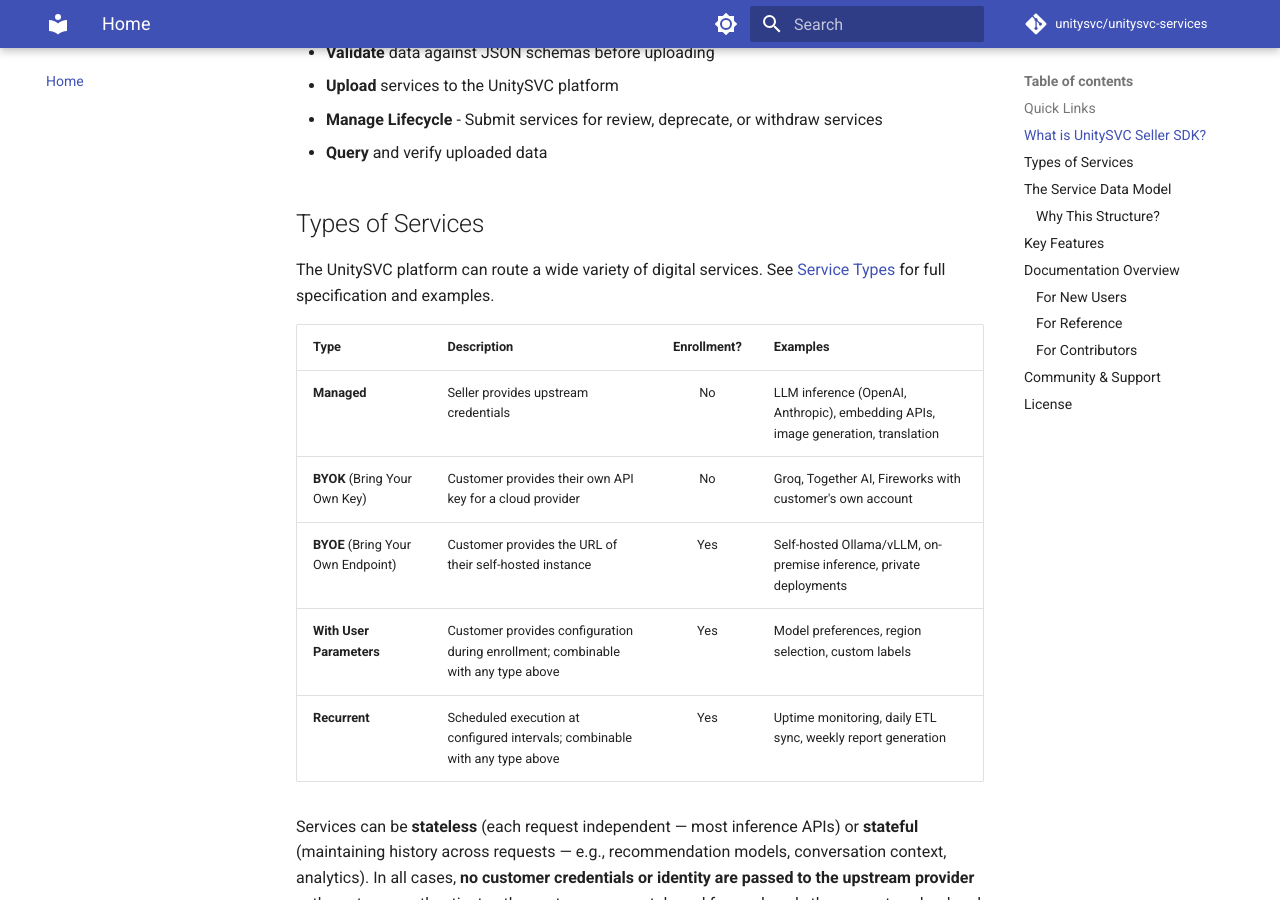
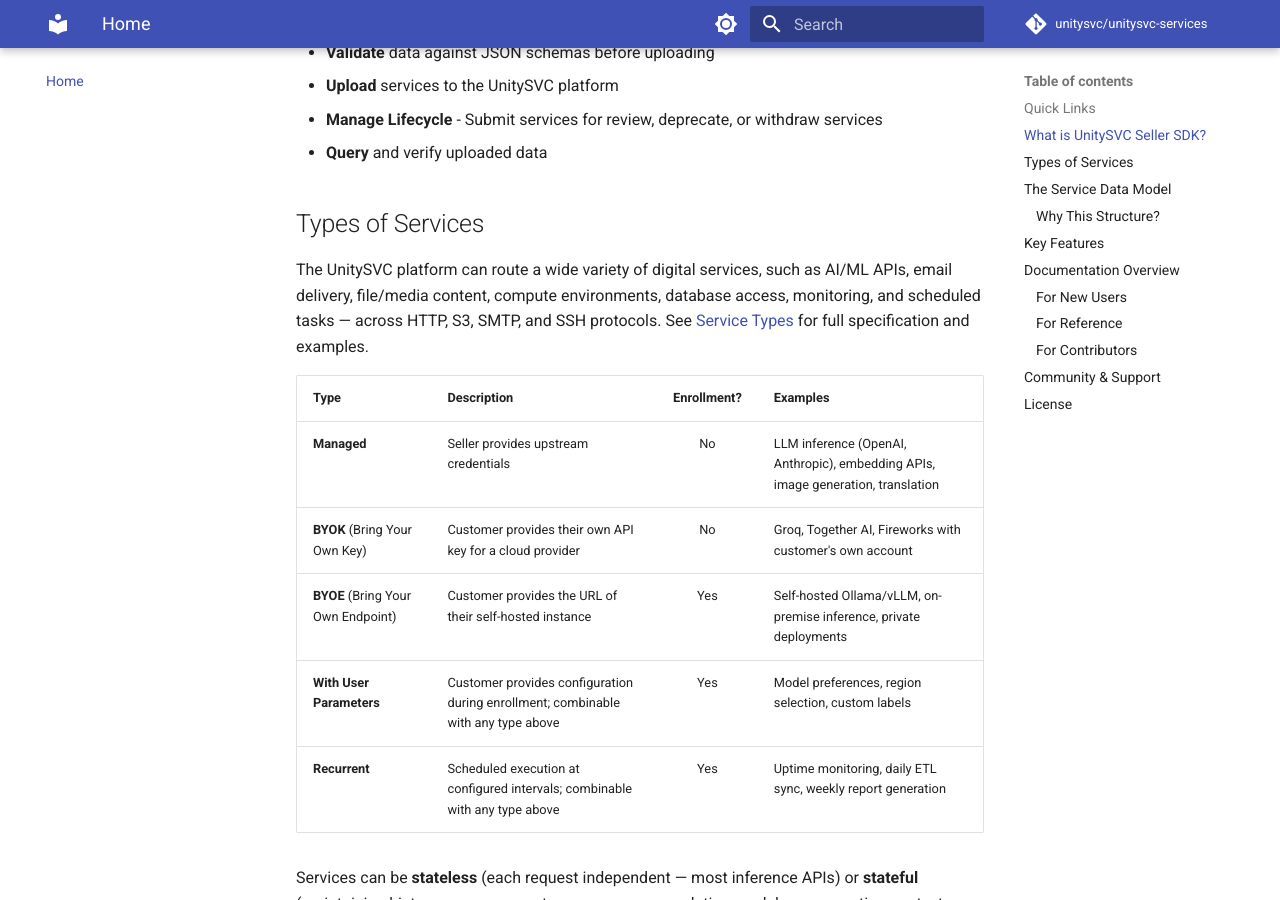
Before and after one commit to unitysvc/unitysvc-services, an MkDocs documentation site: the page built from docs/index.md, in a window 1280 px wide and 900 px high, scrolled down 690 px. Built offline with MkDocs 1.6.1 and Material for MkDocs 9.7.7, drawn with Linux system fonts in a browser that asks for light colours; comment, search, counter and statistics services are not loaded.

Commit message:
Mention service scope in index.md introduction
Co-Authored-By: Claude Opus 4.6 (1M context) <noreply@anthropic.com>

```diff
--- a/docs/index.md
+++ b/docs/index.md
@@ -23,7 +23,7 @@ The UnitySVC Seller SDK is a Python package that enables digital service provide
 
 ## Types of Services
 
-The UnitySVC platform can route a wide variety of digital services. See [Service Types](service-types.md) for full specification and examples.
+The UnitySVC platform can route a wide variety of digital services, such as AI/ML APIs, email delivery, file/media content, compute environments, database access, monitoring, and scheduled tasks — across HTTP, S3, SMTP, and SSH protocols. See [Service Types](service-types.md) for full specification and examples.
 
 | Type | Description | Enrollment? | Examples |
 |------|-------------|:-----------:|---------|
```
